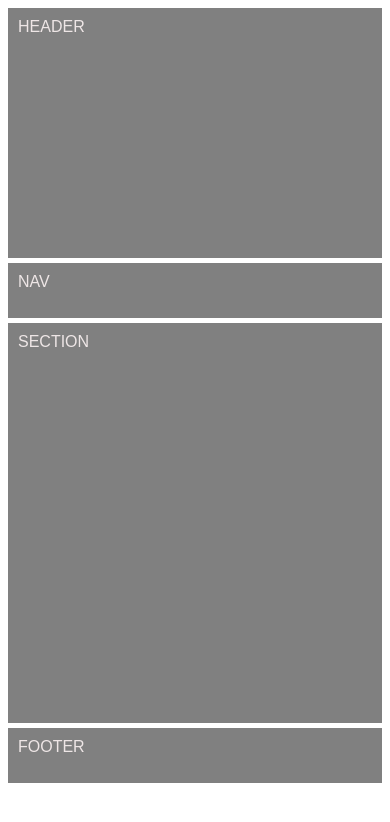
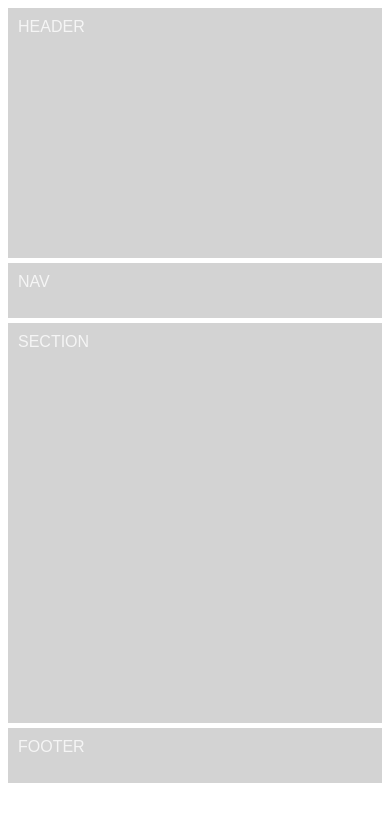
Before and after one commit to FilipeMGaspar/Curso_HTML5_e_CSS3_FSN_2016, a PHP site: page / in a window 390 px wide. Shown: the top 822 px of the page. Run offline with PHP 8.4, Linux system fonts and the light colour scheme.

Commit message:
Aula11 - Object Oriented CSS

```diff
--- a/Aula11/css/estilo.css
+++ b/Aula11/css/estilo.css
@@ -23,6 +23,15 @@ nav, footer{
     height: 55px;
 }
 
+@media only screen and (max-width: 900px){
+    header, nav, section, footer{
+        background-color: rgb(110, 110, 110);
+        color: whitesmoke;
+    }
+}
+
 @media only screen and (max-width: 650px){
-
+    header, nav, section, footer{
+        background-color: rgb(211, 211, 211);
+    }
 }
```
